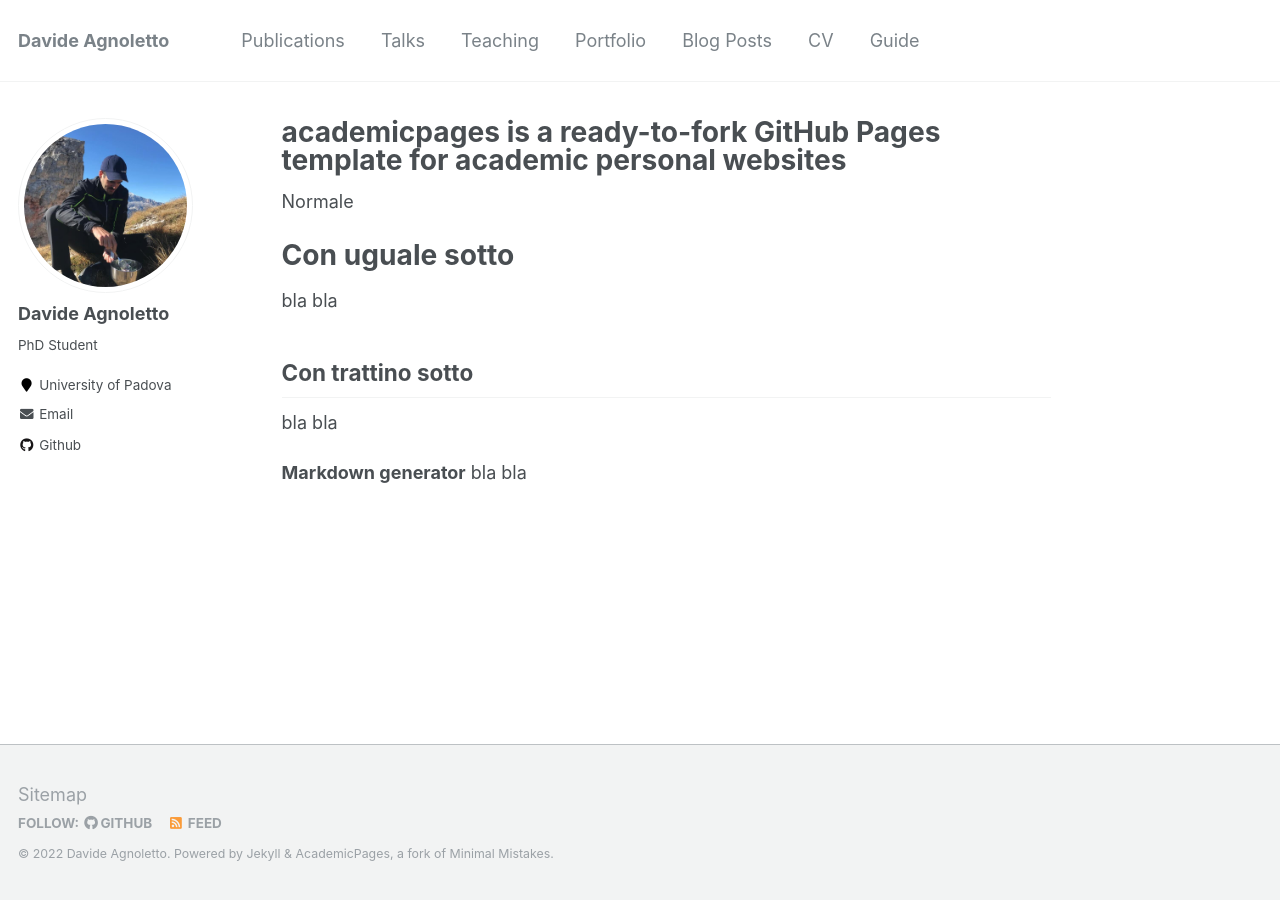
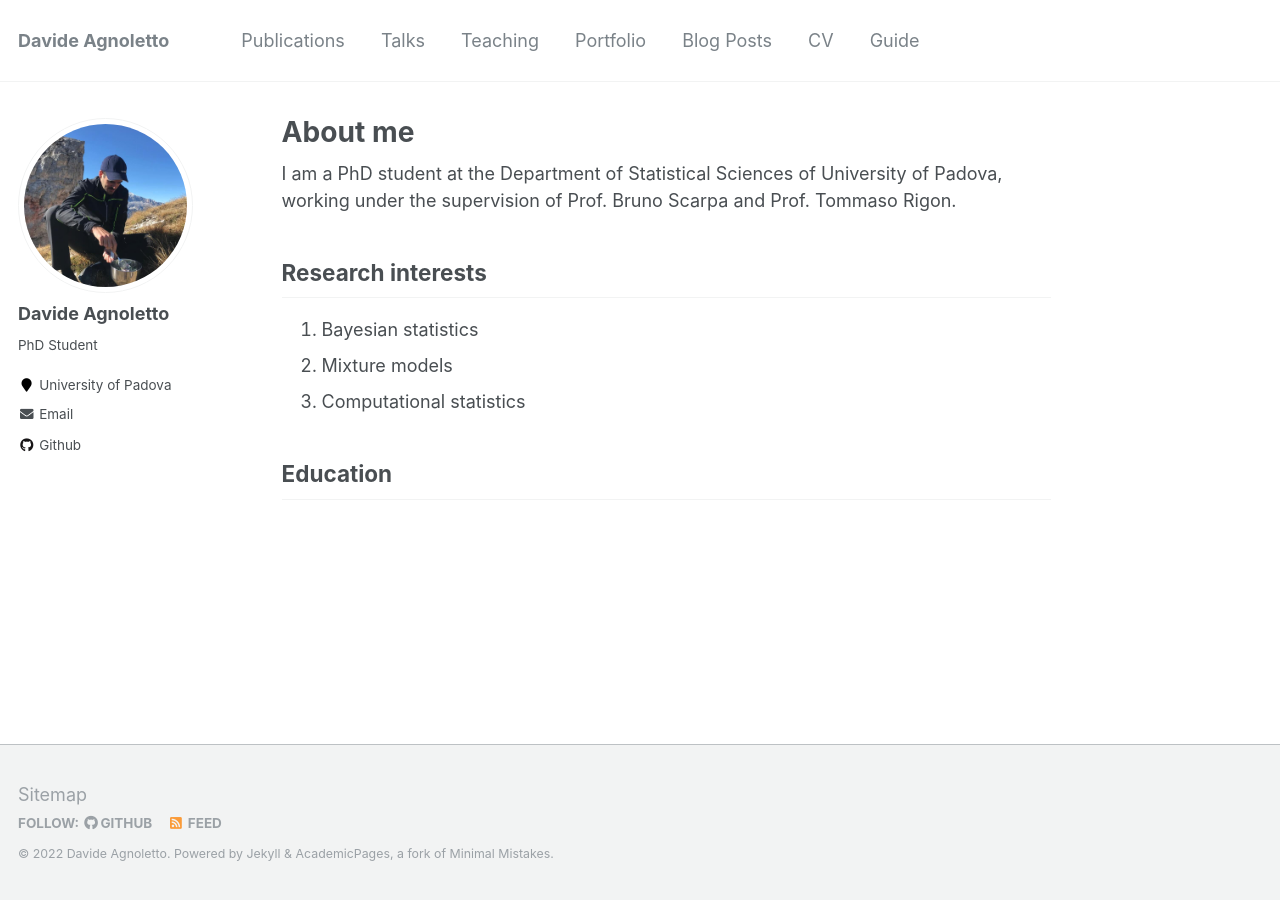
Before and after one commit to davideagno/davideagno.github.io, a Jekyll site: the page built from _pages/about.md, in a window 1280 px wide. Built offline with Jekyll 4.4.1, drawn with Linux system fonts in a browser that asks for light colours.

Commit message:
Update about.md

```diff
--- a/_pages/about.md
+++ b/_pages/about.md
@@ -1,6 +1,6 @@
 ---
 permalink: /
-title: "academicpages is a ready-to-fork GitHub Pages template for academic personal websites"
+title: "About me"
 excerpt: "About me"
 author_profile: true
 redirect_from:
@@ -8,15 +8,13 @@ redirect_from:
   - /about.html
 ---
 
-Normale
+I am a PhD student at the Department of Statistical Sciences of University of Padova, working under the supervision of Prof. Bruno Scarpa and Prof. Tommaso Rigon.
 
-Con uguale sotto
-======
-bla bla
+Research interests
+----
+1. Bayesian statistics
+1. Mixture models
+1. Computational statistics
 
-Con trattino sotto
-------
-bla bla
-
-**Markdown generator**
-bla bla
+Education
+----
```
